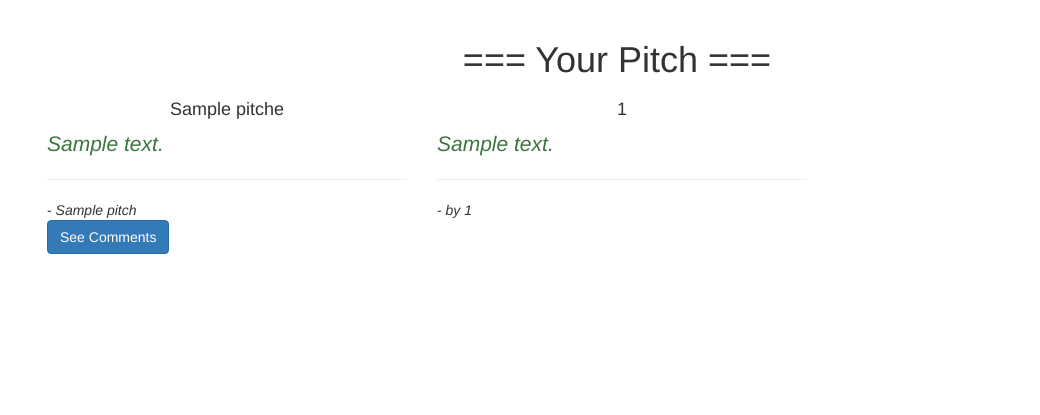
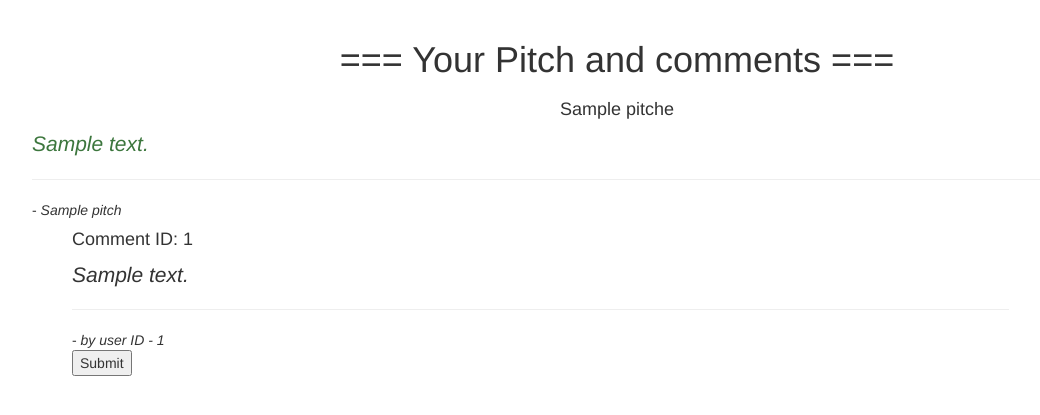
Before and after one commit to OjureFred/NoblePitch, a Flask app: template app/templates/comments.html in a window 1280 px wide. Shown: the part 52-467 px from the top of the page, without its empty margins (23-1063 px from the left). Run offline with Flask 2, Linux system fonts and the light colour scheme; tables that the repository leaves empty hold one stand-in row (values such as "Sample post"); the template is opened without the code that fills it: values that come from a table or form of the project are taken from there, most other values are stand-ins (such as "Sample title", 1, 10 or a date in 2020); some libraries are stand-ins or nearby versions.

Commit message:
Coded retrieval of comments for a pitch

```diff
--- a/app/main/views.py
+++ b/app/main/views.py
@@ -45,6 +45,6 @@ def list_comments(id):
     Function to retrieve comment for a pitch
     '''
     pitch = Pitch.query.filter_by(id=id).first()
-    comments = Comment.filter_by(pitch_id=id).all()
+    comments = Comment.query.filter_by(pitch_id=id).all()
 
     return render_template('comments.html', pitch = pitch, comments = comments)
--- a/app/templates/comments.html
+++ b/app/templates/comments.html
@@ -13,36 +13,40 @@
 
 {% block content %}
 <div class="container">
-<h1 class="text-center">=== Your Pitch  ===</h1>
+<h1 class="text-center">=== Your Pitch and comments ===</h1>
 
 <div class="row">
-    <div class="col-xs-4 col-sm-4 col-lg-4 col-md-4">
+
       <div class="card">
         <div class="card-body">
           <h4 class="card-title text-center">{{ pitch.title }}</h5>
           <p class="card-text lead text-success"><i>{{ pitch.description}}</i></p>
           <hr />
           <footer class="blockquote-footer"> - <cite>{{ pitch.category }} pitch </cite></footer>
-          <a href="/pitch/{{pitch.id}}" class="btn btn-primary">See Comments</a>
+
         </div>
       </div>
-   </div>
 
+<ul>
 {% for comment in comments %}
-
+<li>
       <div class="row">
-            <div class="col-xs-4 col-sm-4 col-lg-4 col-md-4">
+            <div class="col-xs-10 col-sm-10 col-lg-10 col-md-10">
               <div class="card">
                 <div class="card-body">
-                  <h4 class="card-title text-center">{{ comment.id }}</h5>
-                  <p class="card-text lead text-success"><i>{{ comment.pitch_comment}}</i></p>
+                  <h4 class="card-title"> Comment ID: {{ comment.id }}</h5>
+                  <p class="card-text lead"><i>{{ comment.pitch_comment}}</i></p>
                   <hr />
-                  <footer class="blockquote-footer"> - <cite> by {{ comment.user_id }} </cite></footer>
+                  <footer class="blockquote-footer"> - <cite> by user ID - {{ comment.user_id }} </cite></footer>
 
                 </div>
               </div>
             </div>
+    </li>
 
 {% endfor %}
+<input type="Submit" text="Add a comment">
+        </ul>
+        </div>
 </div>
 {% endblock %}
```
